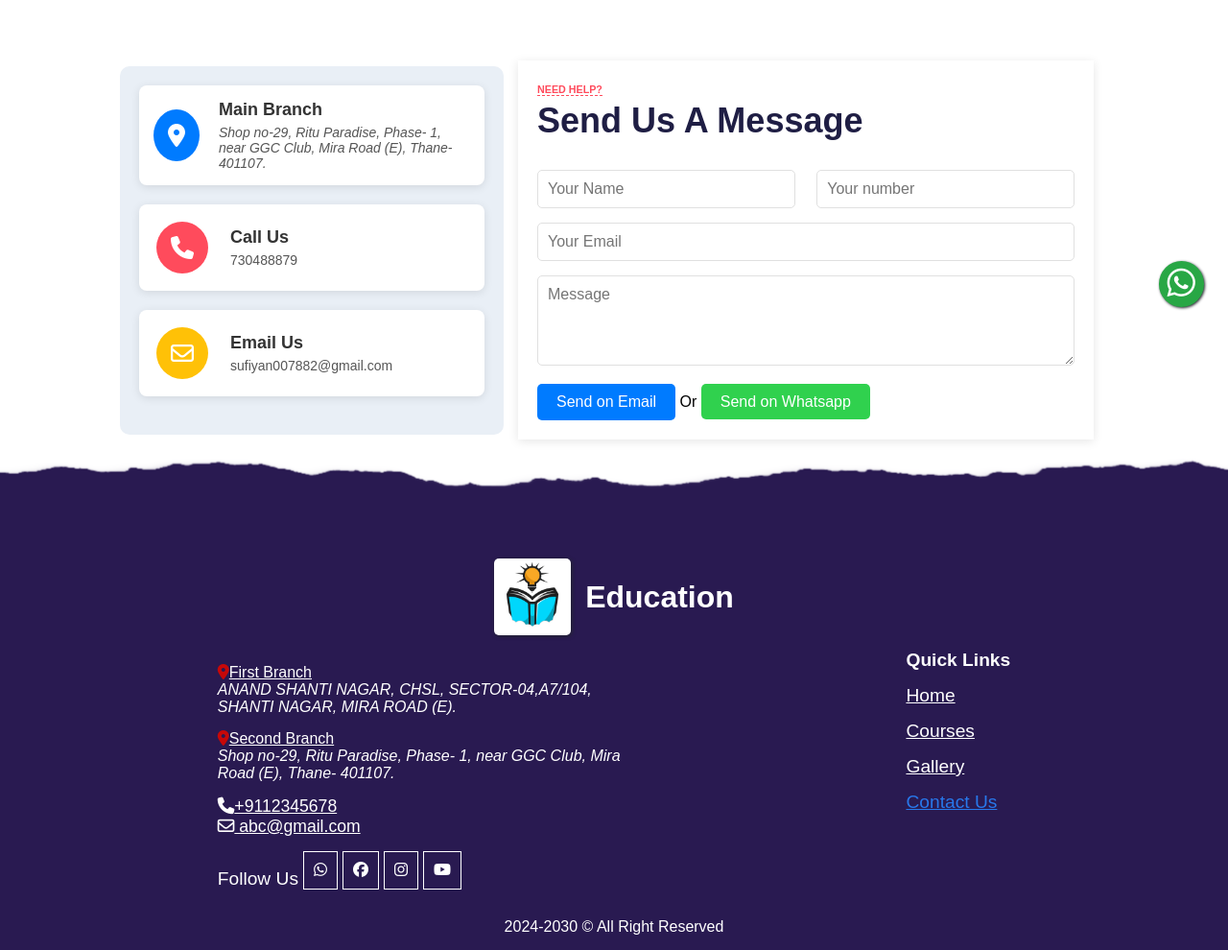
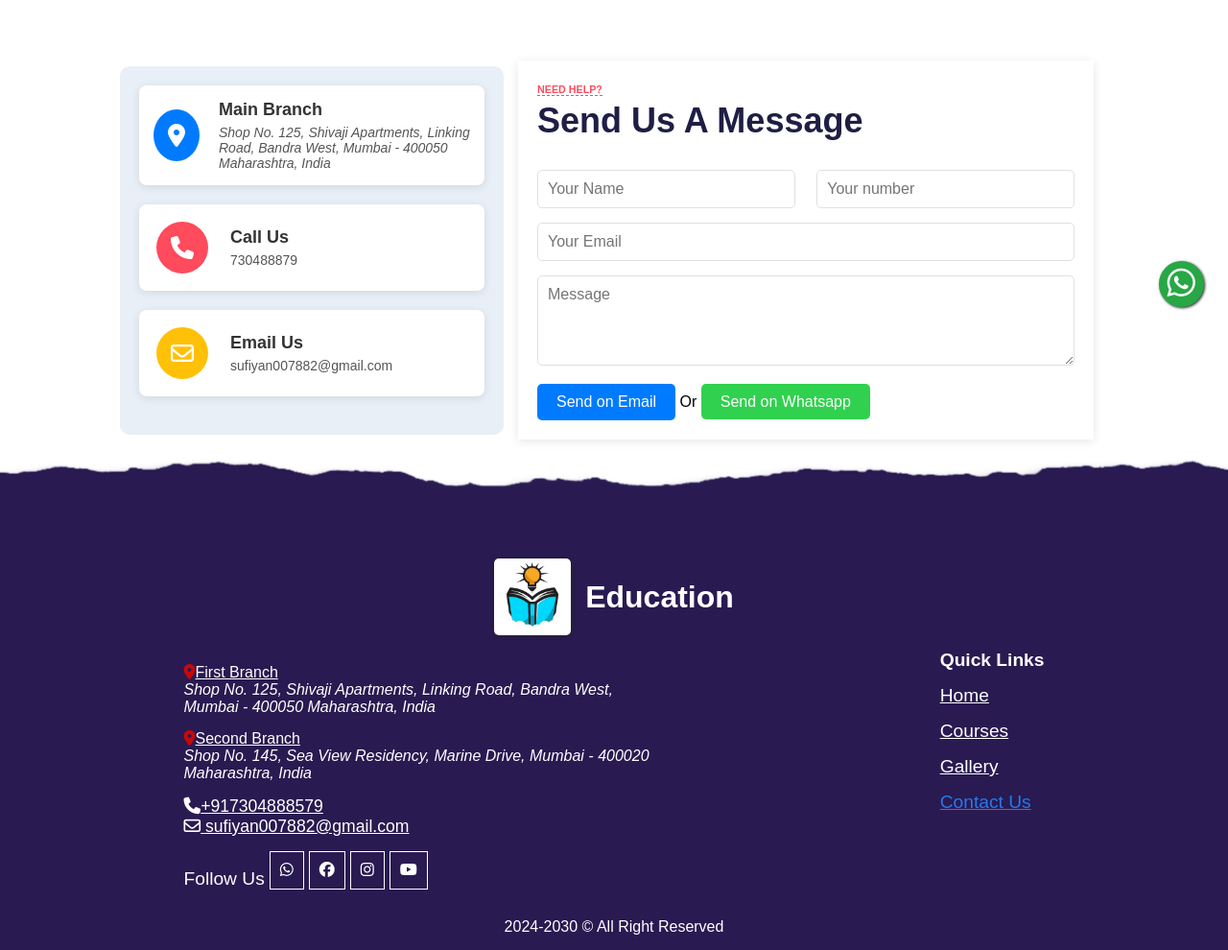
Before and after one commit to Sufiyan055/Tutorial-Website, a plain HTML site: page contact.html in a window 1280 px wide. Shown: the part 465-1455 px from the top of the page at 96% size. Drawn offline with Linux system fonts and the light colour scheme.

Commit message:
updation in contact places

```diff
--- a/contact.html
+++ b/contact.html
@@ -25,10 +25,10 @@
     <div class="iconsEmailPhone">
       <div class="phoneEmail">
         <a href="tel:+917304888579"
-          ><i class="fa-solid fa-phone"></i>+9112345678</a
+          ><i class="fa-solid fa-phone"></i>+917304888579</a
         >
-        <a href="mailto:abc@gmail.com"
-          ><i class="fa-regular fa-envelope"></i> abc@gmail.com</a
+        <a href="mailto:sufiyan007882@gmail.com"
+          ><i class="fa-regular fa-envelope"></i> sufiyan007882@gmail.com</a
         >
       </div>
       <div class="iconshere">
@@ -58,7 +58,7 @@
           <li><a href="courses.html">Courses</a></li>
           <li><a href="contact.html" style="color: #2878eb">Contact</a></li>
         </ul>
-        <a href="#" class="btnCall">Call Us</a>
+        <a href="tel:+917304888579" class="btnCall">Call Us</a>
       </nav>
     </section>
 
@@ -79,8 +79,8 @@
           <div class="contactMiniBox">
             <strong>Main Branch</strong>
             <address>
-              Shop no-29, Ritu Paradise, Phase- 1, near GGC Club, Mira Road (E),
-              Thane- 401107.
+              Shop No. 125, Shivaji Apartments, Linking Road, Bandra West,
+              Mumbai - 400050 Maharashtra, India
             </address>
           </div>
         </div>
@@ -94,7 +94,7 @@
           </div>
         </div>
         <div class="contactSmallBox">
-          <a href="mailto:abc@gmail.com" class="iconA"
+          <a href="mailto:sufiyan007882@gmail.com" class="iconA"
             ><i class="fa-regular fa-envelope"></i
           ></a>
           <div class="contactMiniBox">
@@ -165,8 +165,8 @@
                 ><i class="fa-solid fa-location-dot"></i>First Branch</a
               >
               <address>
-                ANAND SHANTI NAGAR, CHSL, SECTOR-04,A7/104, SHANTI NAGAR, MIRA
-                ROAD (E).
+                Shop No. 125, Shivaji Apartments, Linking Road, Bandra West,
+                Mumbai - 400050 Maharashtra, India
               </address>
             </div>
             <div class="branchAddressFooter">
@@ -174,19 +174,19 @@
                 ><i class="fa-solid fa-location-dot"></i>Second Branch</a
               >
               <address>
-                Shop no-29, Ritu Paradise, Phase- 1, near GGC Club, Mira Road
-                (E), Thane- 401107.
+                Shop No. 145, Sea View Residency, Marine Drive, Mumbai - 400020
+                Maharashtra, India
               </address>
             </div>
           </div>
           <!--  -->
           <div class="phoneEmailFooter">
             <a href="tel:+917304888579"
-              ><i class="fa-solid fa-phone"></i>+9112345678</a
+              ><i class="fa-solid fa-phone"></i>+917304888579</a
             >
             <br />
-            <a href="mailto:abc@gmail.com"
-              ><i class="fa-regular fa-envelope"></i> abc@gmail.com</a
+            <a href="mailto:sufiyan007882@gmail.com"
+              ><i class="fa-regular fa-envelope"></i> sufiyan007882@gmail.com</a
             >
           </div>
           <!--  -->
@@ -228,7 +228,7 @@
     <!-- Whatsapp link with some text -->
 
     <a
-      href="https://wa.me/918828074298"
+      href="https://wa.me/917304888579"
       target="_blank"
       class="whatsappChatIcon"
       ><i class="fa-brands fa-whatsapp"></i
```
Also changed, not shown: courses.html (+11 -11 lines), gallery.html (+11 -11 lines), index.html (+11 -11 lines).
